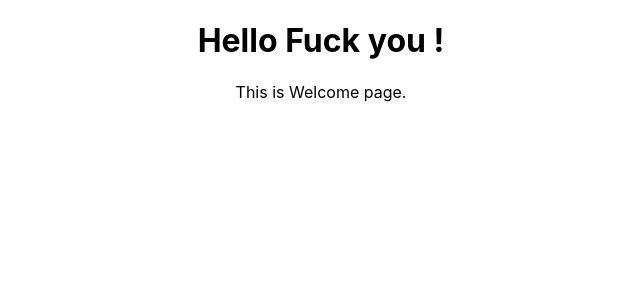
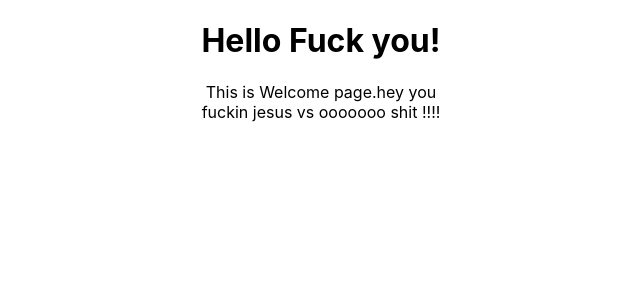
Before and after one commit to zigzagdev/React.training, a React (Create React App) app: page / in a window 1280 px wide. Shown: the top 300 px of the page, without its empty margins (319-959 px from the left). Built offline with nearby package versions, Linux system fonts and the light colour scheme.

Commit message:
learn_useContext

```diff
--- a/src/App.js
+++ b/src/App.js
@@ -2,14 +2,24 @@ import React, { Component } from 'react'
 import './App.css'
 import Greet from './components/Greet'
 import Welcome from "./components/Welcome";
+import ComponentC from "./components/ComponentC";
+// import ComponentE from "./components/ComponentE";
+// import ComponentF from "./components/ComponentF";
 
+export const Context = React.createContext()
+export const Channel = React.createContext()
 
 class App extends Component{
     render() {
       return(
        <div className="App">
          <Greet name="Fuck you" age="45"/>
-         <Welcome/>
+         <Welcome title="hey you"/>
+         <Context.Provider value={"fuckin jesus"}>
+           <Channel.Provider value={"ooooooo shit !!!!"}>
+             <ComponentC/>
+           </Channel.Provider>
+         </Context.Provider>
        </div>
       );
     }
--- /dev/null
+++ b/src/components/ComponentC.js
@@ -0,0 +1,11 @@
+import React from "react";
+import ComponentE from "./ComponentE";
+
+const ComponentC = () =>{
+  return(
+    <div>
+      <ComponentE/>
+    </div>
+  )
+}
+export default ComponentC;
--- /dev/null
+++ b/src/components/ComponentE.js
@@ -0,0 +1,16 @@
+import React, {useContext} from "react";
+import {Context, Channel} from "../App";
+
+const ComponentE = () => {
+
+  const first = useContext(Context)
+  const second = useContext(Channel)
+  return(
+    <div>
+      {first} vs {second}
+    </div>
+  )
+}
+export default ComponentE;
+
+// this is not nesting the Context pt. Usually this useContext pattern is used.
--- /dev/null
+++ b/src/components/ComponentF.js
@@ -0,0 +1,34 @@
+import React from "react";
+import {Context, Channel} from "../App"
+
+const ComponentF = () => {
+  return(
+    <div>
+      <Context.Consumer>
+        {
+          user => {
+            return(
+              <Channel.Consumer>
+                {
+                  channel => {
+                    return(
+                      <div>
+                        this is {user}. And you are {channel}
+                      </div>
+                    )
+                  }
+                }
+              </Channel.Consumer>
+            )}
+        }
+      </Context.Consumer>
+    </div>
+  )
+}
+
+export default ComponentF;
+
+// In general, useContext can pass the object through the parent component, so u need not to import every parent
+// component to pass the parent value. First, write this code to parent component export const foo = React.createContext().
+// Second,  wrap with <Context.Provider value={"text"}>. Third, write constant to where u want to import it and wrap with
+// <Context.Consumer>. In this wrapping, u can rendering the value in there
--- a/src/components/Greet.js
+++ b/src/components/Greet.js
@@ -2,8 +2,8 @@ import React from  'react'
 
 
 const Greet = (props) => {
-
-    return <h1>  Hello {props.name} ! </h1>
+console.log(props)
+    return <h1>  Hello {props.name}! </h1>
 }
 
 export default Greet;
--- a/src/components/Welcome.js
+++ b/src/components/Welcome.js
@@ -1,10 +1,9 @@
 import React from 'react'
 
 const Welcome = (props) => {
-  console.log(props)
   return(
     <div>
-      This is Welcome page.
+      This is Welcome page.{props.title}
     </div>
   )
 }
```
Also changed, not shown: 1 other file (tests, documents, lock files or other folders).
